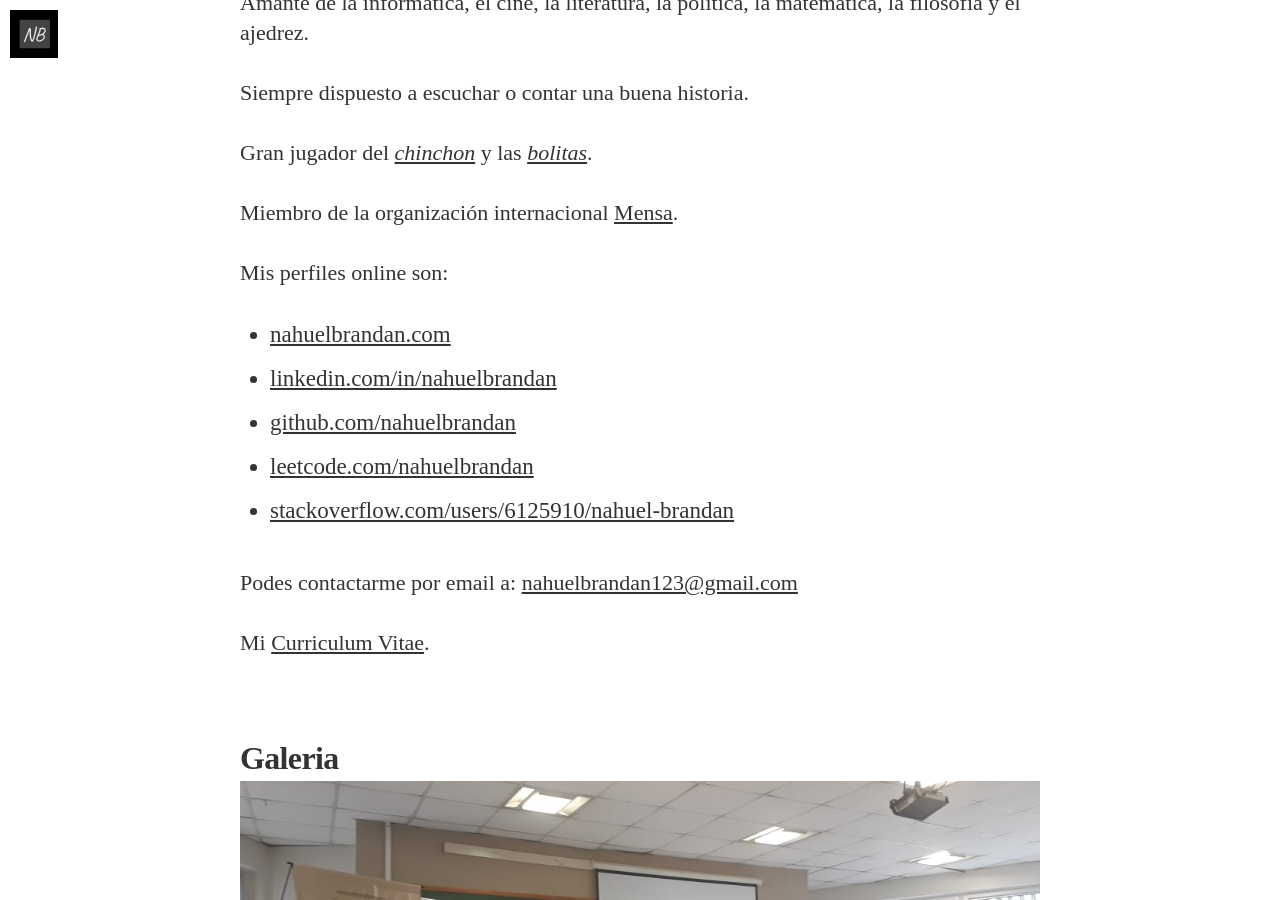
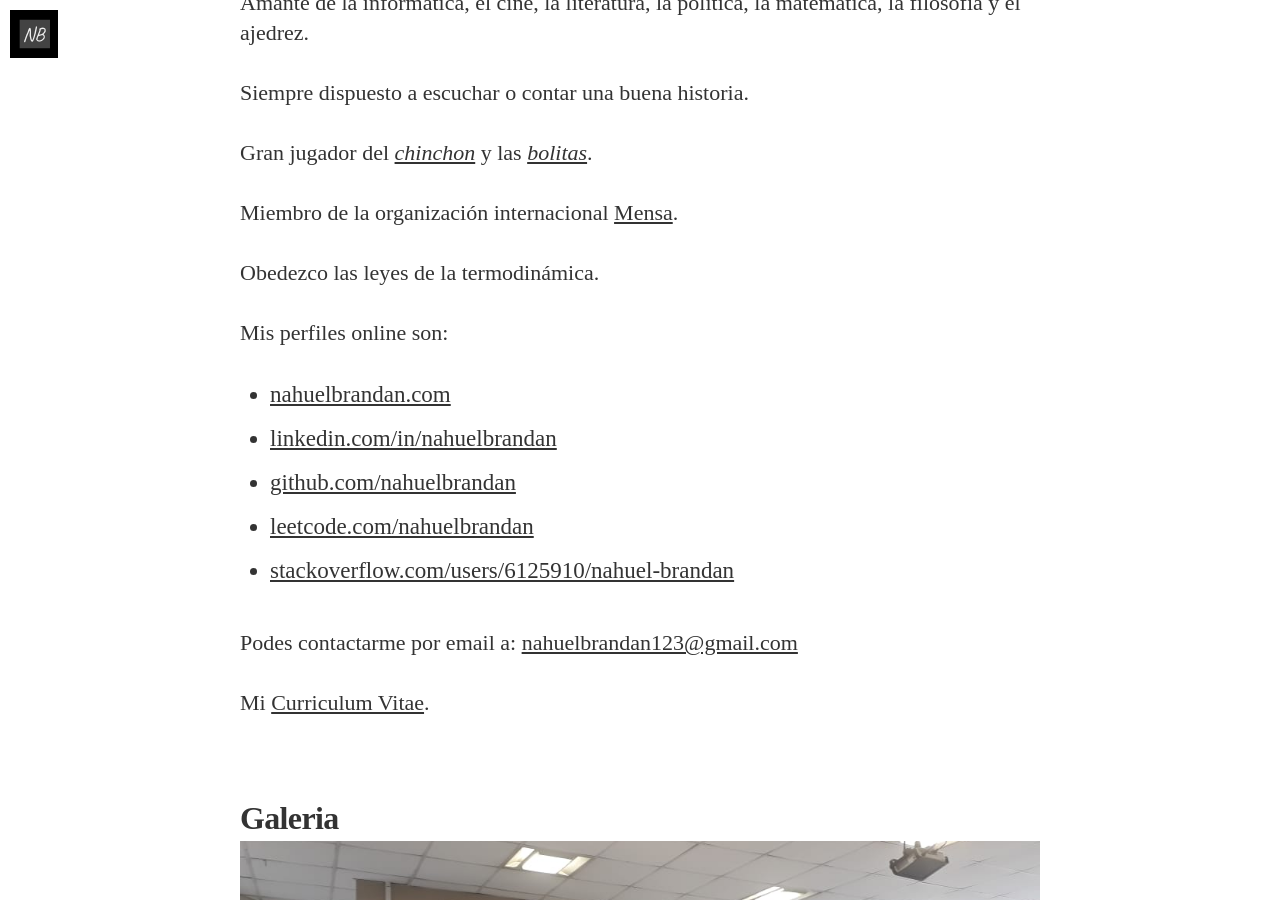
Before and after one commit to nahuelbrandan/nahuelbrandan.github.io, a Jekyll site: the page built from about.md, in a window 1280 px wide and 900 px high, scrolled down 603 px. Built offline with Jekyll 4.4.1, drawn with Linux system fonts in a browser that asks for light colours; cached includes are drawn as plain includes; nearby versions of some CDN libraries; some web fonts are replaced.

Commit message:
sobre la termodinámica

```diff
--- a/about.md
+++ b/about.md
@@ -22,6 +22,8 @@ Gran jugador del [*chinchon*](https://es.wikipedia.org/wiki/Chinch%C3%B3n_(juego
 
 Miembro de la organización internacional [Mensa](https://es.wikipedia.org/wiki/Mensa_(organizaci%C3%B3n)).
 
+Obedezco las leyes de la termodinámica.
+
 Mis perfiles online son:
 
 *   [nahuelbrandan.com](https://www.nahuelbrandan.com)
```
